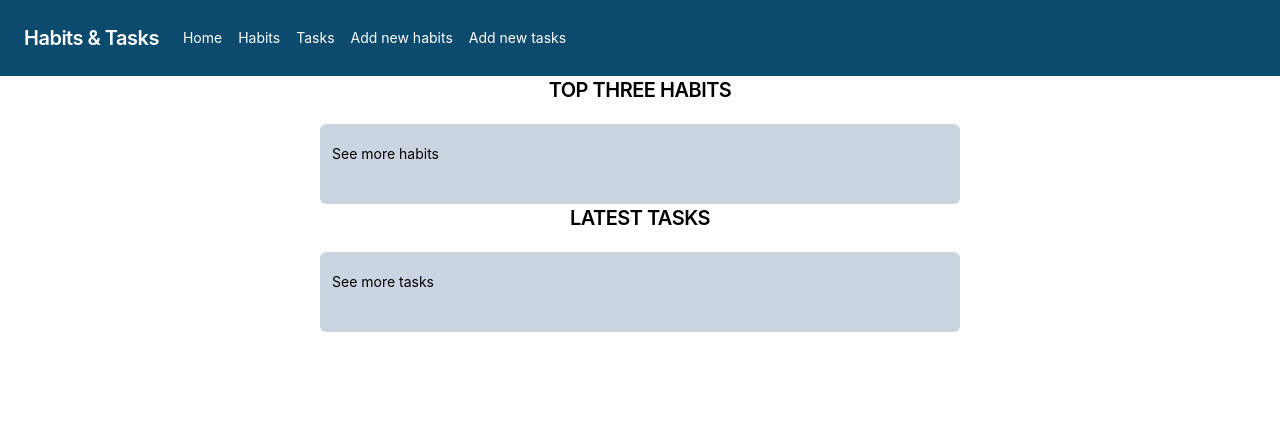
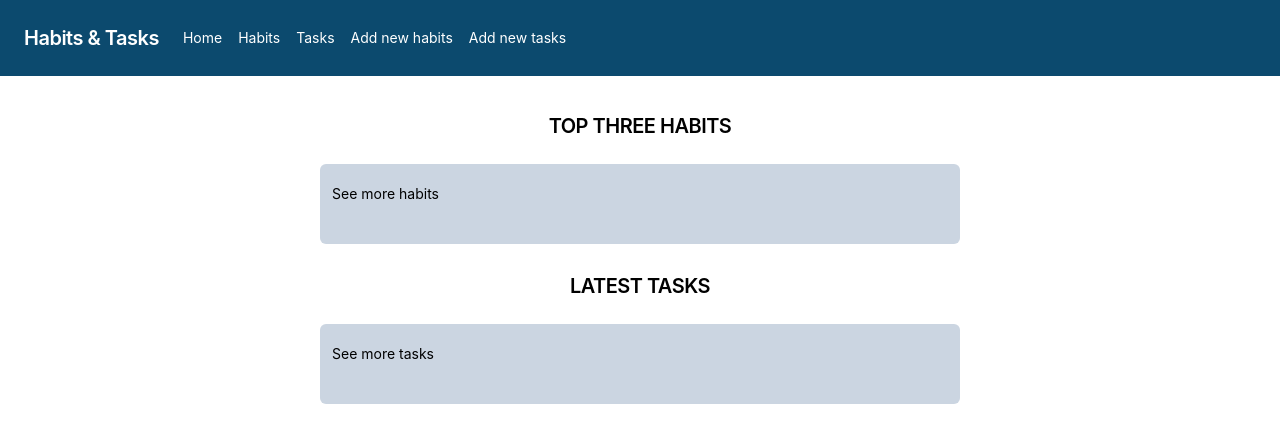
Before and after one commit to SainaFirooz/habits-and-tasks-app, a React (Create React App) app: page / in a window 1280 px wide. Shown: the top 442 px of the page. Built offline with nearby package versions, Linux system fonts and the light colour scheme.

Commit message:
små förändringar i styling

```diff
--- a/src/pages/HomePage.jsx
+++ b/src/pages/HomePage.jsx
@@ -17,10 +17,12 @@ const HomePage = ({ topThreeHabits }) => {
 
 <Nav />
 
-      <div>
+<div className="mt-8">
 
   <div className="w-full text-center flex items-center flex-col gap-5">
-          <h2 className="font-semibold uppercase text-xl tracking-tight">Top Three Habits</h2>
+    <h2 className="font-semibold uppercase text-xl tracking-tight my-1">
+      Top Three Habits
+    </h2>
     <div className="w-1/2 bg-slate-300 backdrop-blur-lg px-3 py-5 rounded-md">
       <div className="flex justify-between items-center mb-5">
         {topThreeHabits.map((habit) => (
@@ -36,9 +38,10 @@ const HomePage = ({ topThreeHabits }) => {
     </div>
   </div>
 
-
-        <div className="w-full text-center flex items-center flex-col gap-5">
-          <h1 className="font-semibold uppercase text-xl tracking-tight">Latest tasks</h1>
+  <div className="w-full text-center flex items-center flex-col gap-5 mt-6">
+    <h1 className="font-semibold uppercase text-xl tracking-tight my-1">
+      Latest tasks
+    </h1>
     <div className="w-1/2 bg-slate-300 backdrop-blur-lg px-3 py-5 rounded-md">
       <div className="flex justify-between items-center mb-5">
         {latestTasks.map(task => (
```
Lines whose indentation alone changed are shown as unchanged.
